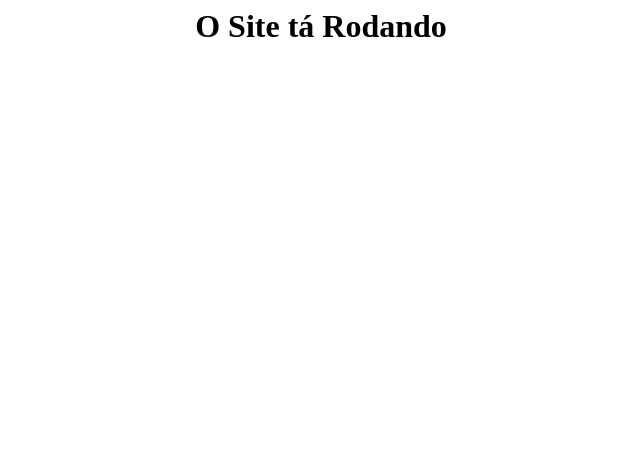
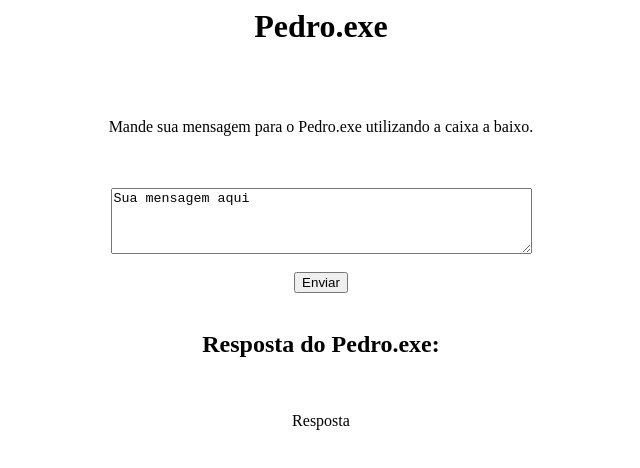
Before and after one commit to pedra42/Pedro_exe, a plain HTML site: page index.html in a window 1280 px wide. Shown: the whole page, without its empty margins (319-959 px from the left). Drawn offline with Linux system fonts and the light colour scheme.

Commit message:
site versão 0.1 finalizada

```diff
--- a/index.html
+++ b/index.html
@@ -1,6 +1,37 @@
 <HTML>
     <center>
-         <h1>O Site tá Rodando</h1>
+         <h1>Pedro.exe</h1>
+         <br><br>
+
+         <p>Mande sua mensagem para o Pedro.exe utilizando a caixa a baixo. </p>
+         <br><br>
+
+         <!--<input type="text" id="Name" name="Name">-->
+         <textarea id="Name" name="Name" rows="4" cols="50">
+            Sua mensagem aqui
+         </textarea>
+         <br><br>
+
+        <button type="button" onclick="EnviarResposta()">Enviar</button>
+
+         <br><br>
+
+        <h2>Resposta do Pedro.exe:</h2>
+         <br>
+         <p id = "Resposta">Resposta</p>
     </center>
 
+
 </HTML>
+<script>
+document.getElementById("Name").value = "Sua mensagem aqui";
+    Array.prototype.random = function () {
+  return this[Math.floor((Math.random()*this.length))];
+}
+
+let lista_de_resposta = ["tá certo", "fica firme", "boa pergunta", "sim..não!talvez.., será?" , "não entendi", "ah sim", "hmmm", "rum", "[piadinha]", "então tá bom", "eu vou viajar pra campos do jordão"];
+function EnviarResposta(){
+    document.getElementById("Resposta").innerHTML = lista_de_resposta.random();
+    document.getElementById("Name").value = "Sua mensagem aqui";
+}
+</script>
```
